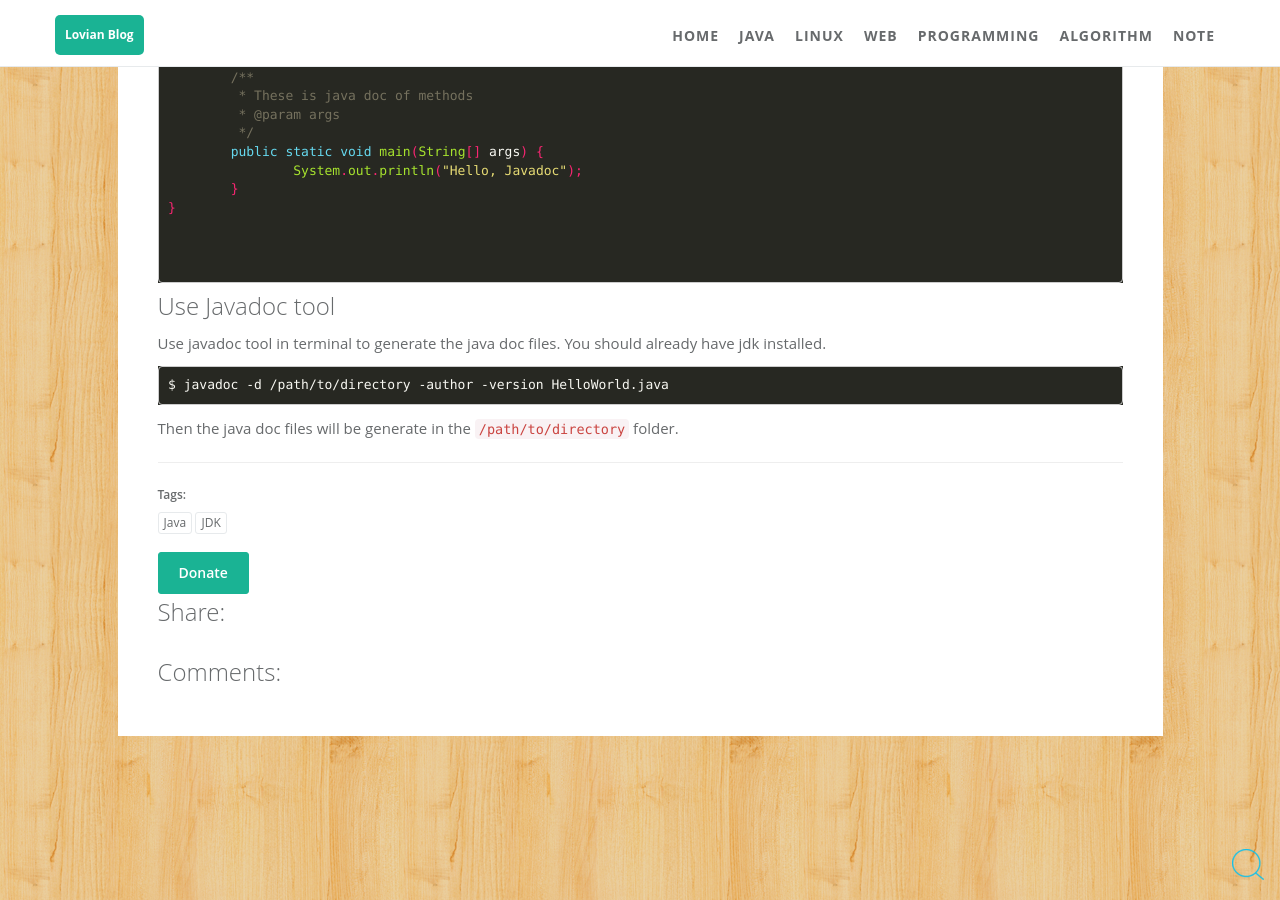
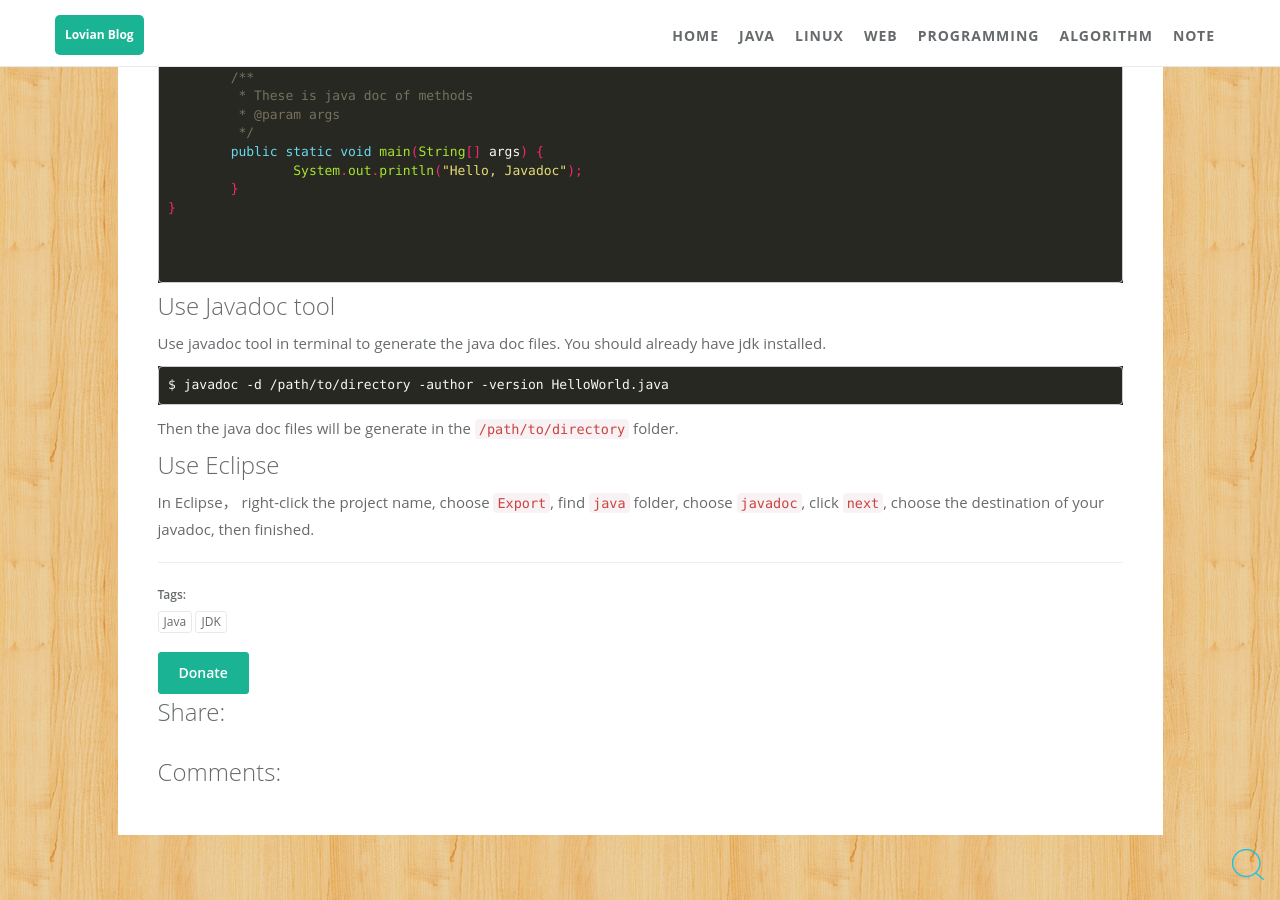
Before and after one commit to ZhengshuaiPENG/zhengshuaipeng.github.io, a Jekyll site: the page built from _posts/2016/07/2016-07-12-java-doc.md, in a window 1280 px wide and 900 px high, scrolled down 995 px. Built offline with Jekyll 4.4.1, drawn with Linux system fonts in a browser that asks for light colours; comment, search, counter and statistics services are not loaded.

Commit message:
modified gen doc

````diff
--- a/_posts/2016/07/2016-07-12-java-doc.md
+++ b/_posts/2016/07/2016-07-12-java-doc.md
@@ -49,3 +49,8 @@ $ javadoc -d /path/to/directory -author -version HelloWorld.java
 ```
 
 Then the java doc files will be generate in the ```/path/to/directory``` folder.
+
+
+## Use Eclipse
+
+In Eclipse， right-click the project name, choose ```Export```, find ```java``` folder, choose ```javadoc```, click ```next```, choose the destination of your javadoc, then finished.
````
